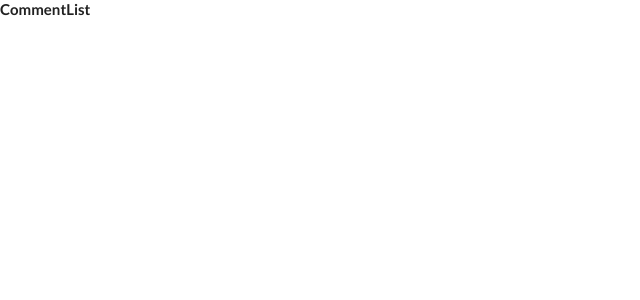
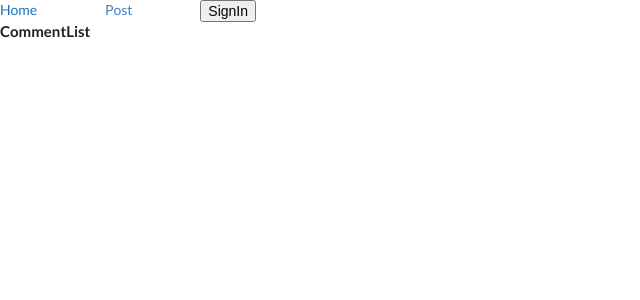
Before and after one commit to rowaxl/react-redux-test, a React app: page / in a window 1280 px wide. Shown: the top 300 px of the page, without its empty margins (0-640 px from the left). Built offline with nearby package versions, Linux system fonts and the light colour scheme.

Commit message:
add header and signin-out action

```diff
--- a/src/Root.js
+++ b/src/Root.js
@@ -1,15 +1,17 @@
 import React from 'react';
 import { Provider } from 'react-redux';
-import { createStore, applyMiddleware } from 'redux';
+import { createStore, applyMiddleware, compose } from 'redux';
 import reduxPromise from 'redux-promise';
 import reducers from './reducers';
 
 export default ({ children, initialState = {} }) => {
+    const composeEnhancers = window.__REDUX_DEVTOOLS_EXTENSION_COMPOSE__ || compose;
     const store = createStore(
         reducers,
         initialState,
-        applyMiddleware(reduxPromise)
-    );
+        composeEnhancers(
+            applyMiddleware(reduxPromise)
+        ));
 
     return (
         <Provider store={store}>
--- a/src/components/App.js
+++ b/src/components/App.js
@@ -1,12 +1,14 @@
 import React, { Component } from 'react';
 import { Route } from 'react-router-dom';
-import CommentBox from './CommentBox';
-import CommentList from './CommentList';
+import Header from 'components/Header';
+import CommentBox from 'components/CommentBox';
+import CommentList from 'components/CommentList';
 
 class App extends Component {
     render() {
         return (
             <div>
+                <Header />
                 <Route path='/post' component={CommentBox}/>
                 <Route path='/' exact component={CommentList}/>
             </div>
--- a/src/components/CommentBox.js
+++ b/src/components/CommentBox.js
@@ -1,6 +1,6 @@
 import React, { Component } from 'react';
 import { connect } from 'react-redux';
-import * as actions from '../actions';
+import * as actions from 'actions';
 
 class CommentBox extends Component {
     state = { comment: '' };
--- /dev/null
+++ b/src/components/Header.js
@@ -0,0 +1,43 @@
+import React, { Component } from 'react';
+import { connect } from 'react-redux';
+import { Link } from 'react-router-dom';
+import * as actions from 'actions';
+
+class Header extends Component {
+    renderButton = () => {
+        if (this.props.auth) {
+            return <button onClick={this.onClick}>SignOut</button>
+        }
+        return <button  onClick={this.onClick}>SignIn</button>
+    }
+
+    onClick = () => {
+        if (this.props.auth) {
+            this.props.changeAuth(false);
+        } else {
+            this.props.changeAuth(true);
+        }
+    }
+
+    render() {
+        return (
+            <div style={headerStyle}>
+                <Link to='/'>Home</Link>
+                <Link to='/post'>Post</Link>
+                { this.renderButton() }
+            </div>
+        )
+    }
+};
+
+const headerStyle = {
+    display: "inline-flex",
+    width: "20vw",
+    justifyContent: "space-between"
+};
+
+const mapStateToProps = state => {
+    return { auth: state.auth };
+}
+
+export default connect(mapStateToProps, actions)(Header);
--- a/src/reducers/auth.js
+++ b/src/reducers/auth.js
@@ -1,5 +1,8 @@
+import { CHANGE_AUTH } from 'actions/types';
 export default (state = false, action) => {
     switch (action.type) {
+        case CHANGE_AUTH:
+            return action.payload;
         default:
             return state;
     }
```
